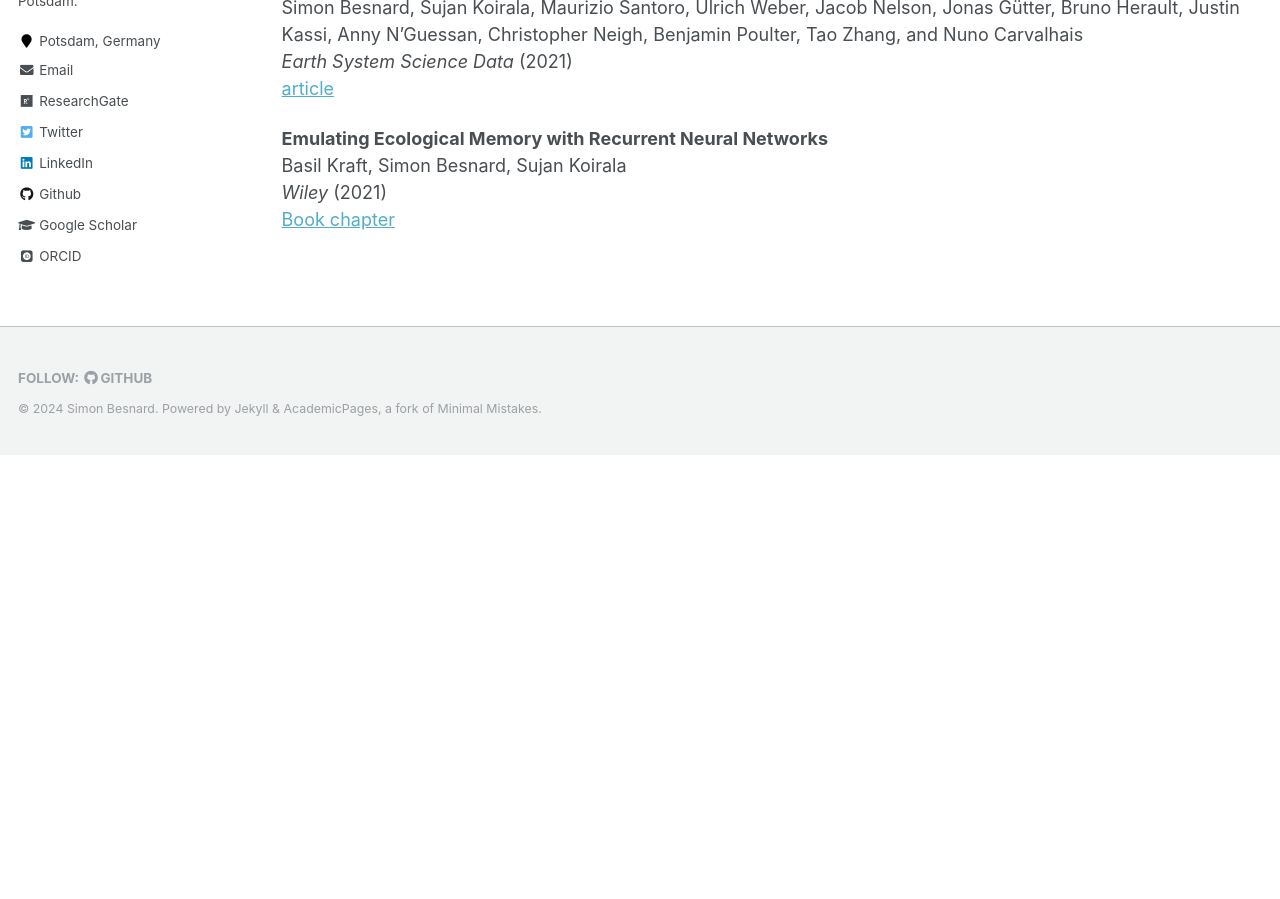
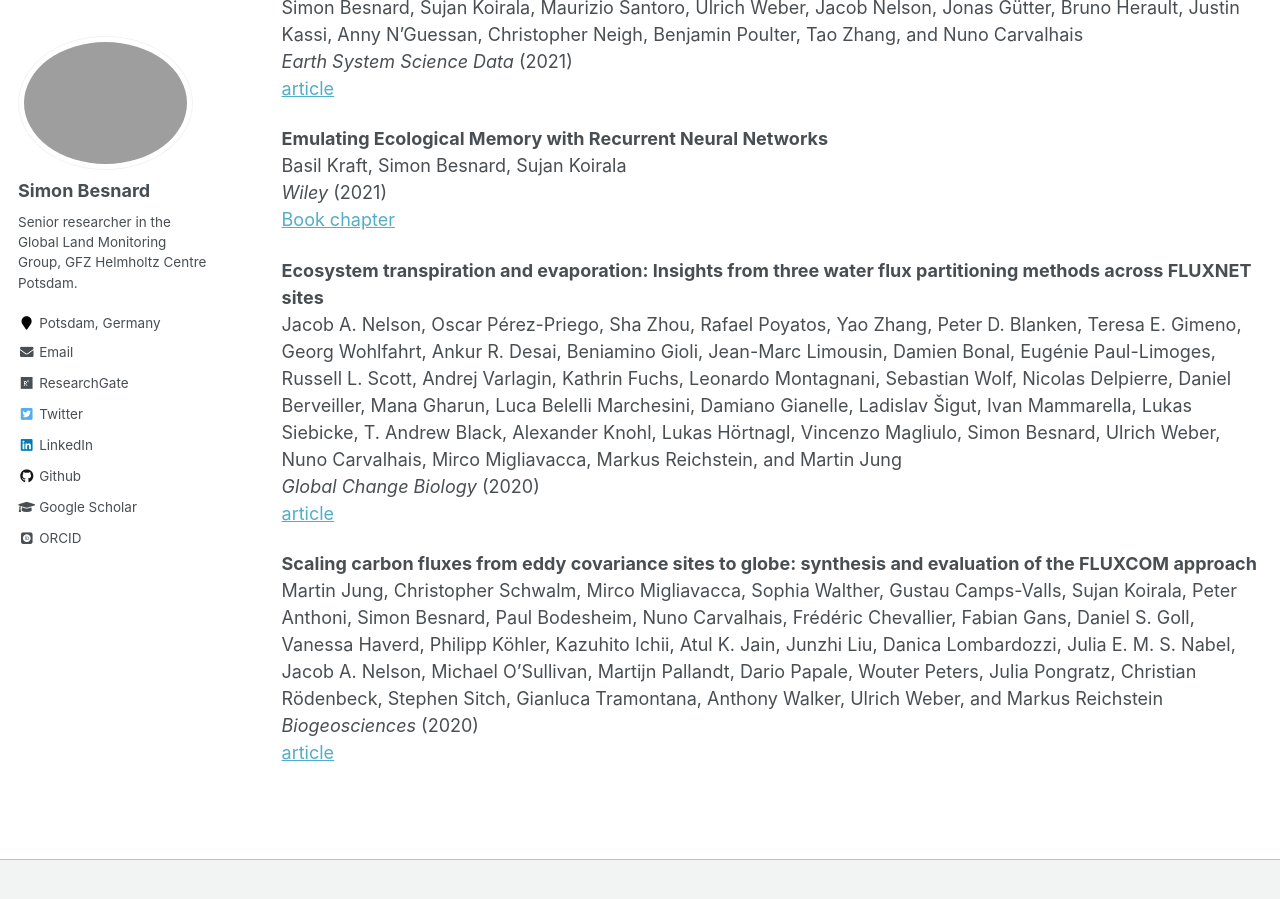
Before and after one commit to simonbesnard1/sbesnard.github.io, a Jekyll site: the page built from _pages/publications_onepage.md, in a window 1280 px wide and 900 px high, scrolled down 1252 px. Built offline with Jekyll 4.4.1, drawn with Linux system fonts in a browser that asks for light colours; some web fonts are replaced; before the commit the page ends 1707 px from its top, so only the background shows below that.

Commit message:
update publication

```diff
--- a/_pages/publications_onepage.md
+++ b/_pages/publications_onepage.md
@@ -46,3 +46,13 @@ Simon Besnard, Sujan Koirala, Maurizio Santoro, Ulrich Weber, Jacob Nelson, Jona
 Basil Kraft, Simon Besnard, Sujan Koirala\
 *Wiley* (2021)\
 [Book chapter](https://doi.org/10.1002/9781119646181.ch18)
+
+**Ecosystem transpiration and evaporation: Insights from three water flux partitioning methods across FLUXNET sites**\
+Jacob A. Nelson, Oscar Pérez-Priego, Sha Zhou, Rafael Poyatos, Yao Zhang, Peter D. Blanken, Teresa E. Gimeno, Georg Wohlfahrt, Ankur R. Desai, Beniamino Gioli, Jean-Marc Limousin, Damien Bonal, Eugénie Paul-Limoges, Russell L. Scott, Andrej Varlagin, Kathrin Fuchs, Leonardo Montagnani, Sebastian Wolf, Nicolas Delpierre, Daniel Berveiller, Mana Gharun, Luca Belelli Marchesini, Damiano Gianelle, Ladislav Šigut, Ivan Mammarella, Lukas Siebicke, T. Andrew Black, Alexander Knohl, Lukas Hörtnagl, Vincenzo Magliulo, Simon Besnard, Ulrich Weber, Nuno Carvalhais, Mirco Migliavacca, Markus Reichstein, and Martin Jung \
+*Global Change Biology* (2020)\
+[article](https://doi.org/10.1111/gcb.15314)
+
+**Scaling carbon fluxes from eddy covariance sites to globe: synthesis and evaluation of the FLUXCOM approach**\
+Martin Jung, Christopher Schwalm, Mirco Migliavacca, Sophia Walther, Gustau Camps-Valls, Sujan Koirala, Peter Anthoni, Simon Besnard, Paul Bodesheim, Nuno Carvalhais, Frédéric Chevallier, Fabian Gans, Daniel S. Goll, Vanessa Haverd, Philipp Köhler, Kazuhito Ichii, Atul K. Jain, Junzhi Liu, Danica Lombardozzi, Julia E. M. S. Nabel, Jacob A. Nelson, Michael O'Sullivan, Martijn Pallandt, Dario Papale, Wouter Peters, Julia Pongratz, Christian Rödenbeck, Stephen Sitch, Gianluca Tramontana, Anthony Walker, Ulrich Weber, and Markus Reichstein \
+*Biogeosciences* (2020)\
+[article](https://doi.org/10.5194/bg-17-1343-2020)
```
